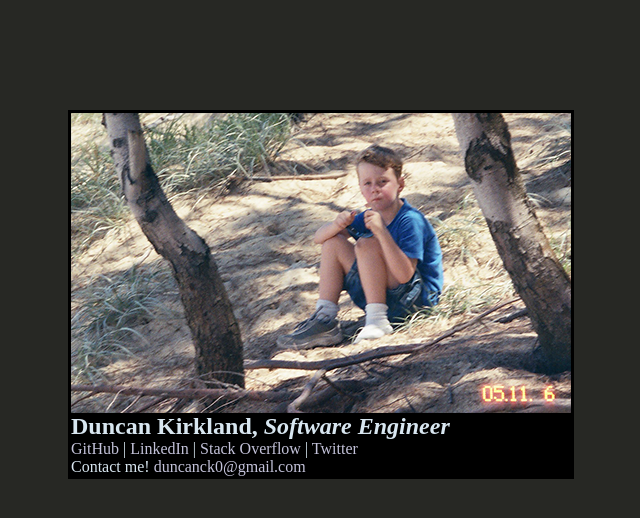
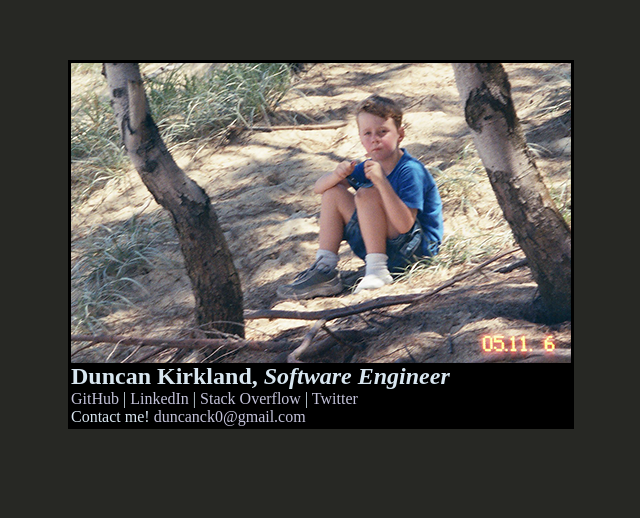
Before and after one commit to dunck/dunck, a plain HTML site: page index.html in a window 1280 px wide. Shown: the part 120-638 px from the top of the page, without its empty margins (319-959 px from the left). Drawn offline with Linux system fonts and the light colour scheme.

Commit message:
Update styles
Changed the containers position in the page; 50px up

```diff
--- a/stylesheets/stylesheet.css
+++ b/stylesheets/stylesheet.css
@@ -4,7 +4,7 @@
   position: absolute;
   top: 50%;
   left: 50%;
-  margin: -170px 0 0 -253px;
+  margin: -220px 0 0 -253px;
 }
 
 body {
```
